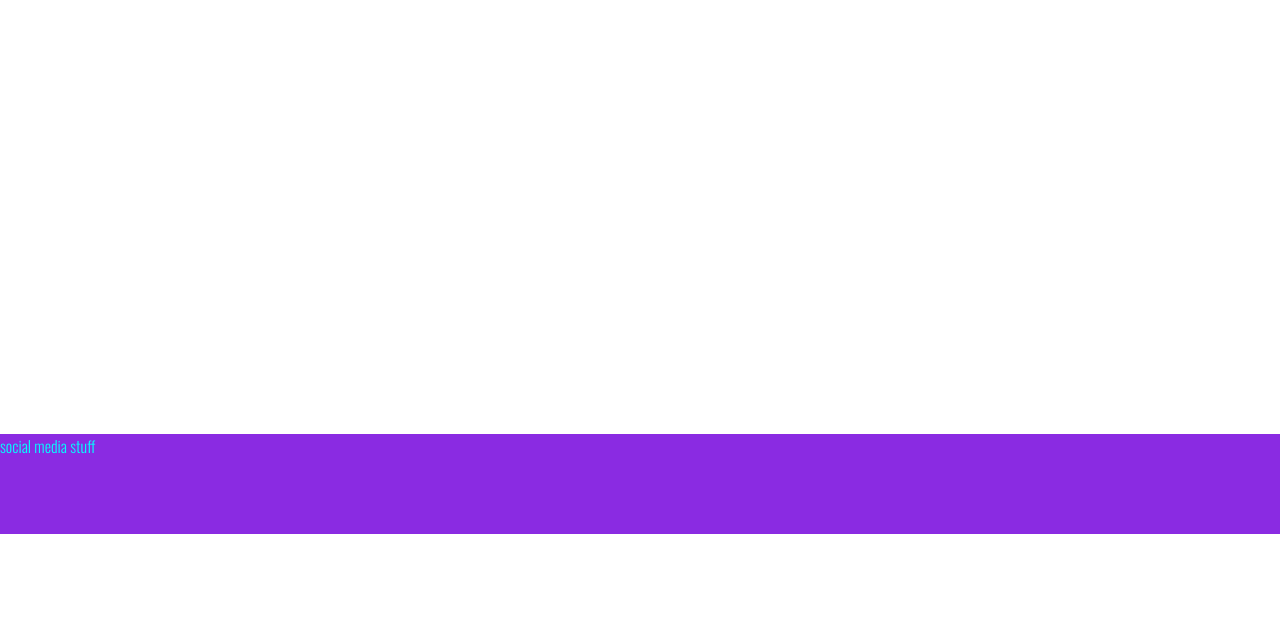
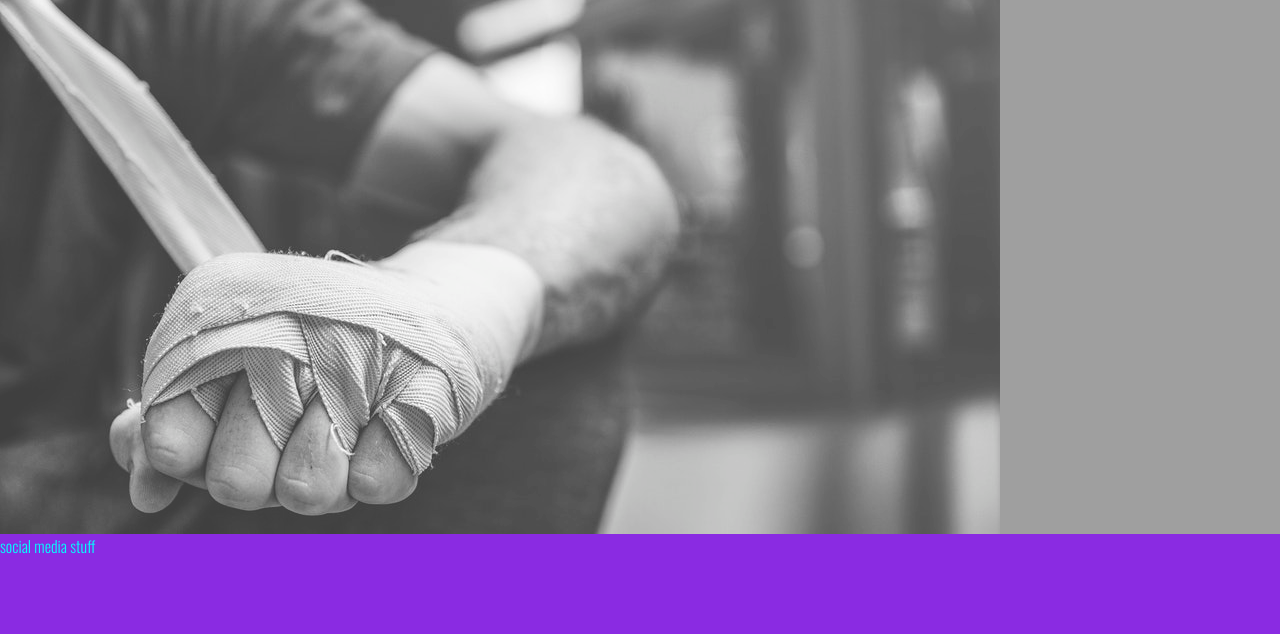
Before and after one commit to DSP1994/Martial-Art-Page, a plain HTML site: page index.html in a window 1280 px wide. Shown: the part 166-800 px from the top of the page. Drawn offline with nearby package versions, Linux system fonts and the light colour scheme.

Commit message:
add background image and done basic styling

```diff
--- a/assets/css/style.css
+++ b/assets/css/style.css
@@ -70,9 +70,12 @@ menu a:hover{
 /* Main Title Page */
 
 #title{
-    height: 500px;
+    height: 600px;
     width: 100%;
-
+    background: url(../image/k-119-pom-3008.jpg) no-repeat;
+    object-fit: fill;
+    background-color: grey;
+    opacity: 75%;
 }
 
 footer{
```
Also changed, not shown: assets/image/k-119-pom-3008.jpg (added).
